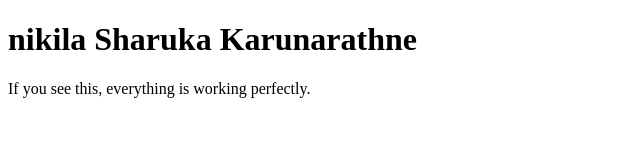
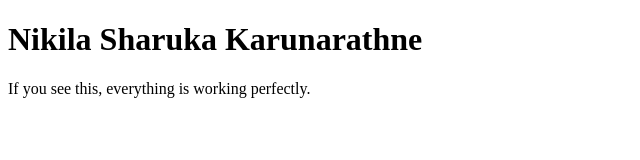
Before and after one commit to nsonline77-a11y/my-first-web, a plain HTML site: page index.html in a window 1280 px wide. Shown: the whole page, without its empty margins (0-640 px from the left). Drawn offline with Linux system fonts and the light colour scheme.

Commit message:
Update message

```diff
--- a/index.html
+++ b/index.html
@@ -4,7 +4,7 @@
     <title>My First Web</title>
 </head>
 <body>
-    <h1>nikila Sharuka Karunarathne</h1>
+    <h1>Nikila Sharuka Karunarathne</h1>
     <p>If you see this, everything is working perfectly.</p>
 </body>
 </html>
```
